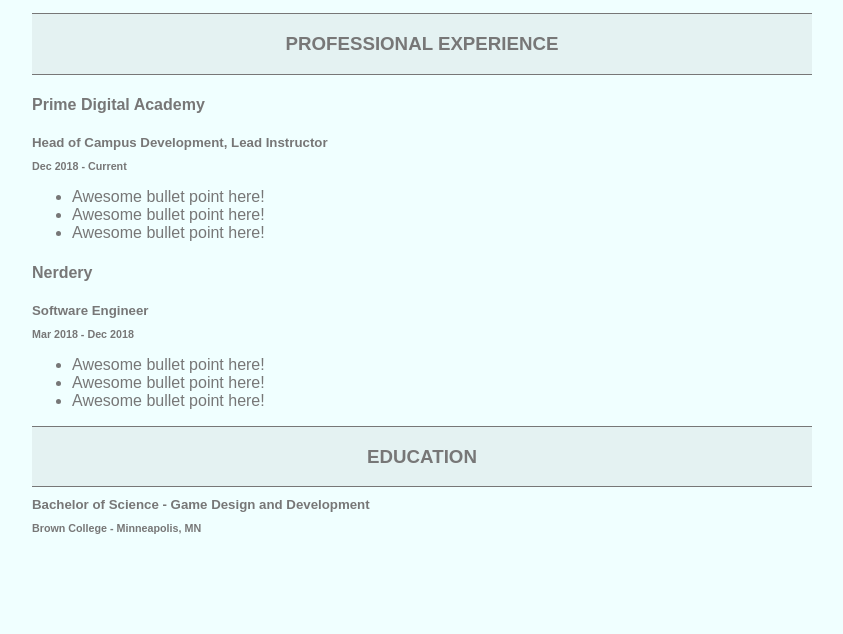
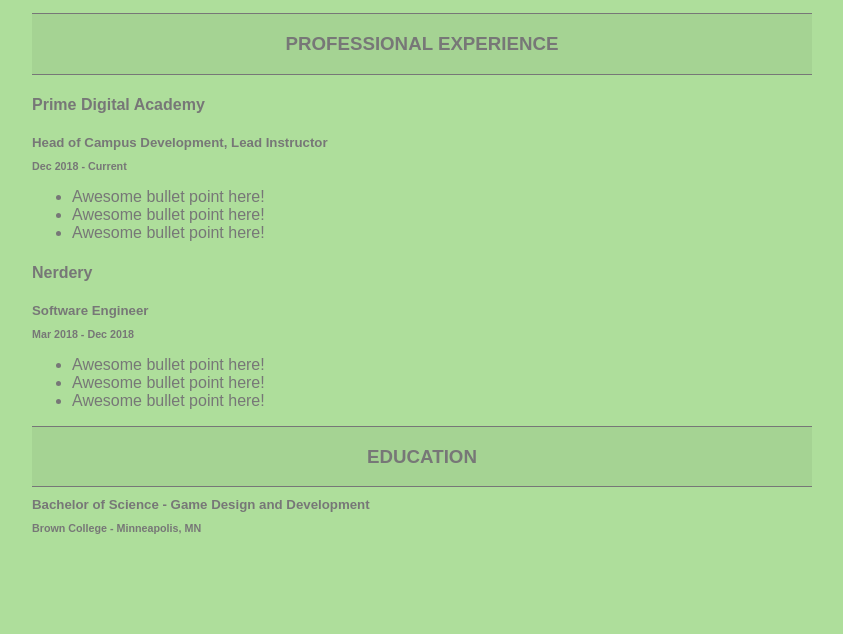
Before and after one commit to scottbromander/scottbromander.github.io, a plain HTML site: page index.html in a window 1280 px wide. Shown: the part 197-831 px from the top of the page, without its empty margins (218-1061 px from the left). Drawn offline with Linux system fonts and the light colour scheme.

Commit message:
Update style.css

```diff
--- a/style.css
+++ b/style.css
@@ -1,5 +1,5 @@
 body {
-  background-color: azure;
+  background-color: #aede9b;
   margin: 100px 250px;
   font-family: Arial, Helvetica, sans-serif;
   color: #777777;
```
